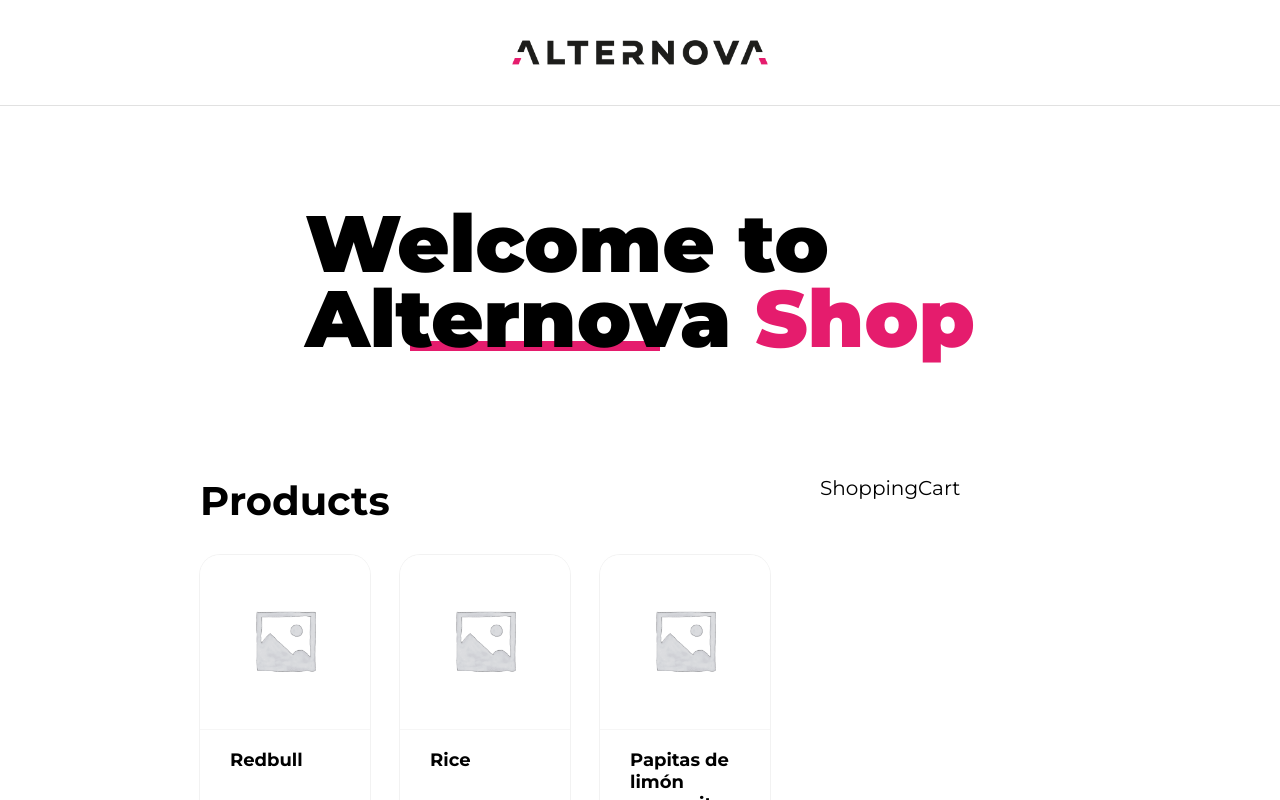
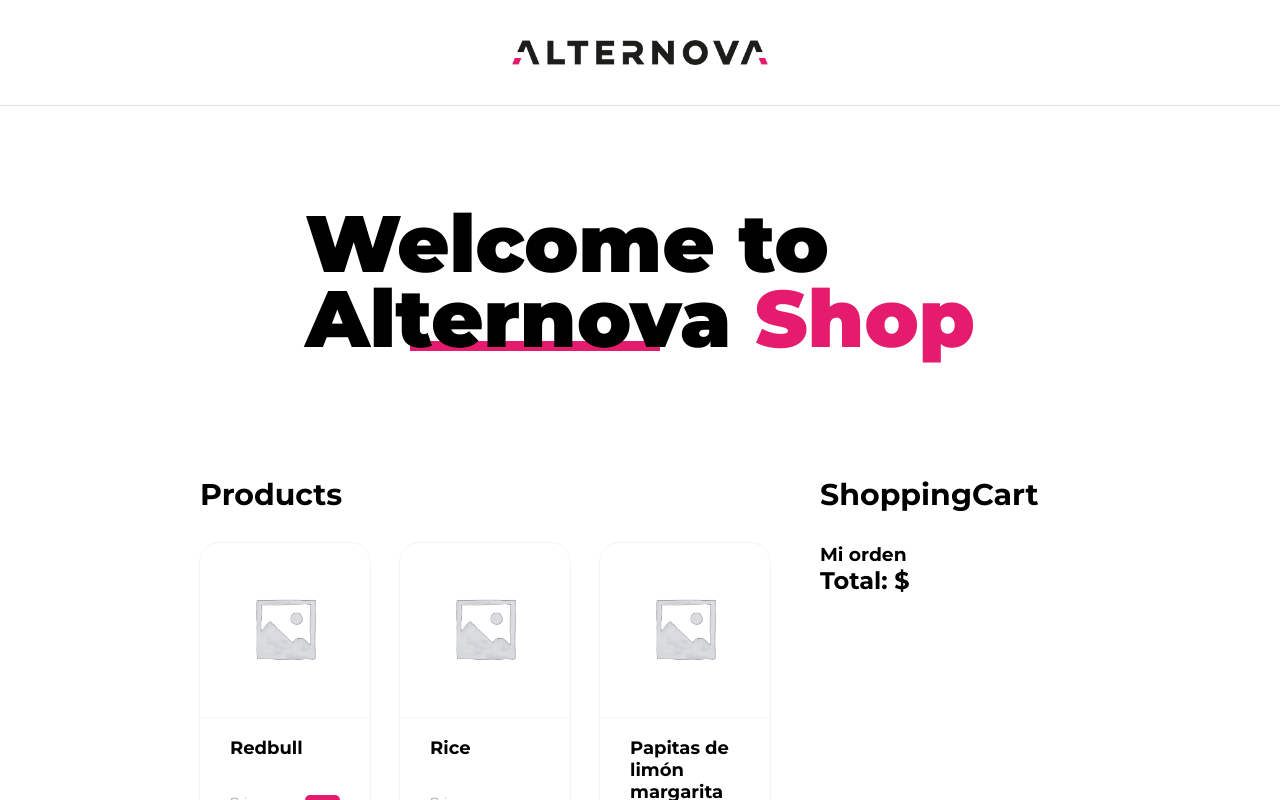
Before and after one commit to JuanCalle94/frontend_alternova, a React (Create React App) app: page / in a window 1280 px wide. Shown: the top 800 px of the page. Built offline with nearby package versions, Linux system fonts and the light colour scheme.

Commit message:
Creamos CartContext para agregar productos

```diff
--- a/src/App.js
+++ b/src/App.js
@@ -2,11 +2,14 @@ import React from "react";
 
 import { Header, Footer, Products, ShoppingCart } from "./container";
 import { Hero } from "./components";
+import { CartProvider } from "./context/CartContext";
+
 import "./App.scss";
 
 function App() {
   return (
     <div>
+      <CartProvider>
         <Header />
         <Hero />
         <main className="main__container">
@@ -14,6 +17,7 @@ function App() {
           <ShoppingCart />
         </main>
         <Footer />
+      </CartProvider>
     </div>
   );
 }
--- a/src/components/ProductCard/ProductCard.jsx
+++ b/src/components/ProductCard/ProductCard.jsx
@@ -1,9 +1,12 @@
-import React from "react";
-
+import React, {useContext} from "react";
+import { CartContext } from "../../context/CartContext";
 import defaultImg from "../../assets/defaultimg.png";
 import "./ProductCard.scss";
 
 function ProductCard(props) {
+
+  const {addItemToCart} = useContext(CartContext);
+
   return (
     <>
       <div className="productcard">
@@ -21,7 +24,7 @@ function ProductCard(props) {
               </p>
             </div>
             {props.stock > 0 ? (
-              <button className="productcard__button__cart">
+              <button onClick={()=>addItemToCart(props)} type="submit" className="productcard__button__cart">
                 <i className="fa-solid fa-cart-shopping"></i>
               </button>
             ) : (
--- a/src/container/Products/Products.jsx
+++ b/src/container/Products/Products.jsx
@@ -8,7 +8,7 @@ function Products() {
   return (
     <>
       <section className="products">
-        <h2>Products</h2>
+        <h2 className='title__h2'>Products</h2>
         <div className="products__container">
           {data.products.map((product, index) => {
             return <ProductCard {...product} key={index} />;
--- a/src/container/Products/Products.scss
+++ b/src/container/Products/Products.scss
@@ -1,12 +1,6 @@
 .products {
 
     margin-bottom: 70px;
-
-    h2 {
-        margin-bottom: 30px;
-        font-size: 40px;
-        font-weight: 700;
-    }
 
     @media screen and (min-width: 426px) {
         grid-column: 1;
--- a/src/container/ShoppingCart/ShoppingCart.jsx
+++ b/src/container/ShoppingCart/ShoppingCart.jsx
@@ -6,7 +6,11 @@ function ShoppingCart() {
   return (
     <>
     <section className='cart'>
-      <p>ShoppingCart</p>
+      <h2 className='title__h2'>ShoppingCart</h2>
+      <div className="cart__order">
+            <h3>Mi orden</h3>
+            <h2>Total: $</h2>
+        </div>
     </section>
     </>
   );
--- a/src/container/ShoppingCart/ShoppingCart.scss
+++ b/src/container/ShoppingCart/ShoppingCart.scss
@@ -1,4 +1,5 @@
 .cart {
+
     @media screen and (min-width: 426px) {
         grid-column: 2/3;
     }
--- /dev/null
+++ b/src/context/CartContext.jsx
@@ -0,0 +1,66 @@
+import { createContext, useState, useEffect } from "react";
+
+export const CartContext = createContext();
+
+export function CartProvider({ children }) {
+
+    const [cartItems, setCartItems] = useState (()=>{
+        try {
+            const productosEnLocalStorage = localStorage.getItem("cartProducts")
+            return productosEnLocalStorage ? JSON.parse(productosEnLocalStorage) : [] ;
+        } catch (error) {
+            return [];
+        }
+    });
+
+    useEffect(()=>{
+        localStorage.setItem("cartProducts", JSON.stringify(cartItems));
+    }, [cartItems]);
+
+    const addItemToCart = (product) => {
+        const inCart = cartItems.find(
+            (productInCart) => productInCart.name === product.name
+        );
+
+        if (inCart){
+            setCartItems(
+                cartItems.map((productInCart => {
+                    if (productInCart.name === product.name){
+                        return {...inCart, amount: inCart.amount + 1}
+                    } else {
+                        return productInCart
+                    }
+                }))
+            )
+        } else {
+            setCartItems ([...cartItems, {...product , amount: 1}])
+        }
+    };
+
+    const deleteItemInCart = (product) => {
+        const inCart = cartItems.find(
+            (productInCart) => productInCart.id === product.id
+        );
+
+        if (inCart.amount === 1){
+            setCartItems(
+                cartItems.filter((productInCart) => productInCart.id !== product.id)
+            );
+        } else {
+            setCartItems(
+                cartItems.map((productInCart)=> {
+                if (productInCart.id === product.id) {
+                    return {...inCart , amount : inCart.amount - 1}
+                } else {
+                    return productInCart };
+                })
+            )
+        };
+    };
+
+    return (
+        <CartContext.Provider value={{cartItems,addItemToCart,deleteItemInCart}}>
+            {children}
+        </CartContext.Provider>
+    )
+};
--- a/src/index.css
+++ b/src/index.css
@@ -48,3 +48,9 @@ img {
 h1, h2, h3, h4 {
     margin:0;
 }
+
+.title__h2 {
+        margin-bottom: 30px;
+        font-size: 30px;
+        font-weight: 700;
+}
```
Lines whose indentation alone changed are shown as unchanged.
